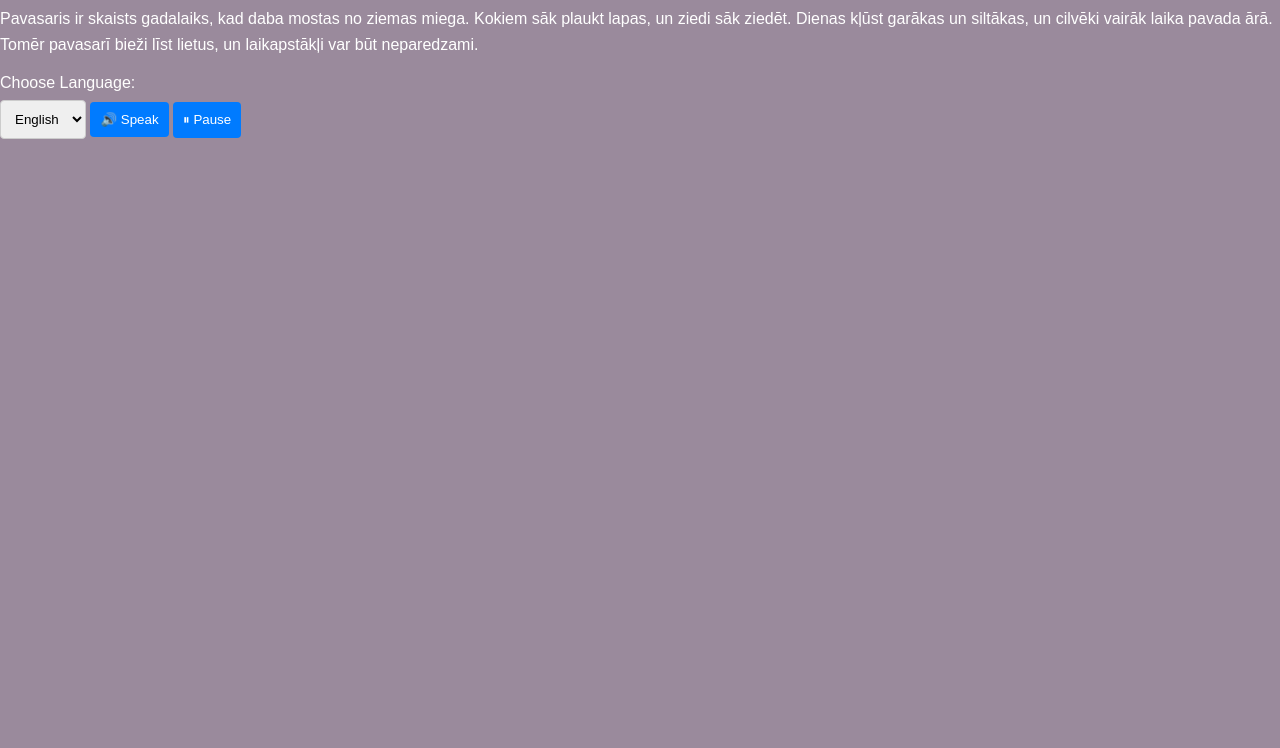
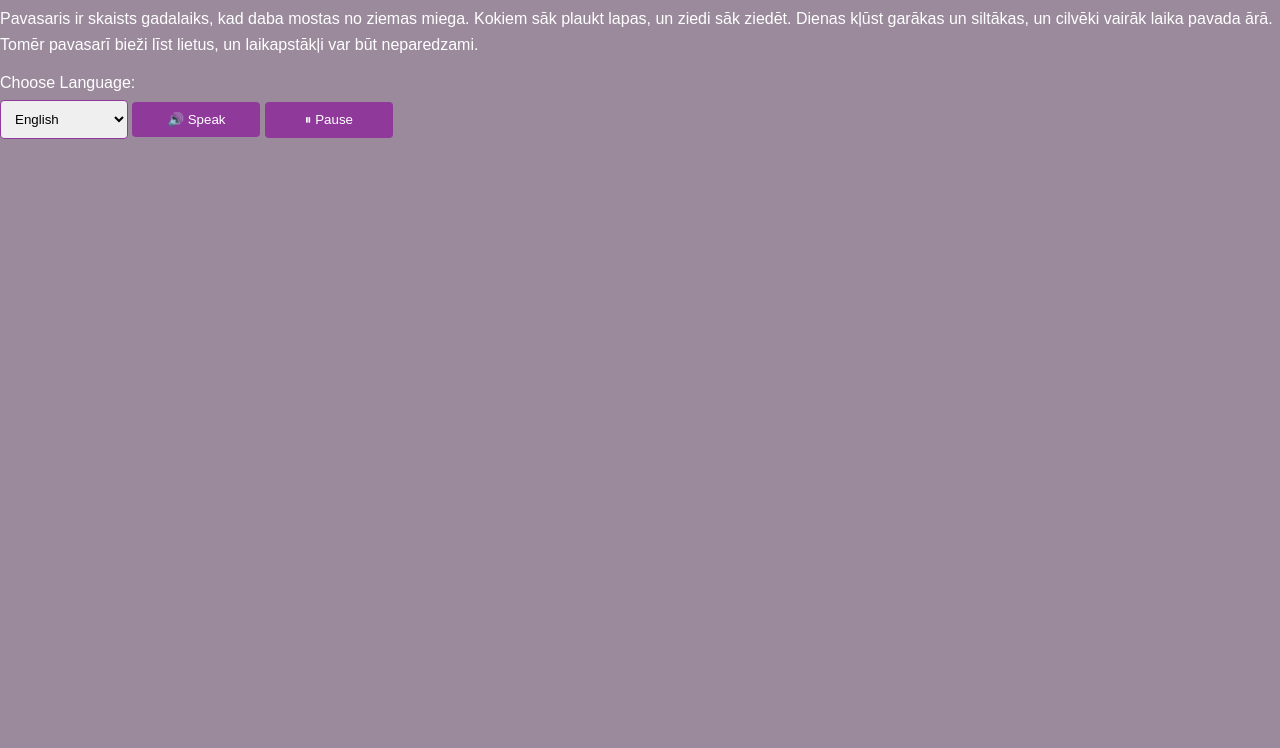
Before and after one commit to Scarletthedragon/muzeji, a plain HTML site: page src/pages/lapa,1.html in a window 1280 px wide. Shown: the part 52-800 px from the top of the page. Drawn offline with Linux system fonts and the light colour scheme.

Commit message:
button style

```diff
--- a/src/css/style.css
+++ b/src/css/style.css
@@ -34,23 +34,24 @@ label {
     color: #fffefe;
 }
 
-select, input, button {
+select, button {
+    width: 10%;
     padding: 10px;
     margin-bottom: 10px;
-    border: 1px solid #cccccc;
+    border: 1px solid #8f399a;
     border-radius: 4px;
     box-sizing: border-box;
 }
 
 button {
-    background-color: #007bff;
+    background-color: #8f399a;
     color: #ffffff;
     border: none;
     cursor: pointer;
 }
 
 button:hover {
-    background-color: #0056b3;
+    background-color: #871b95;
 }
 
 #qr {
```
